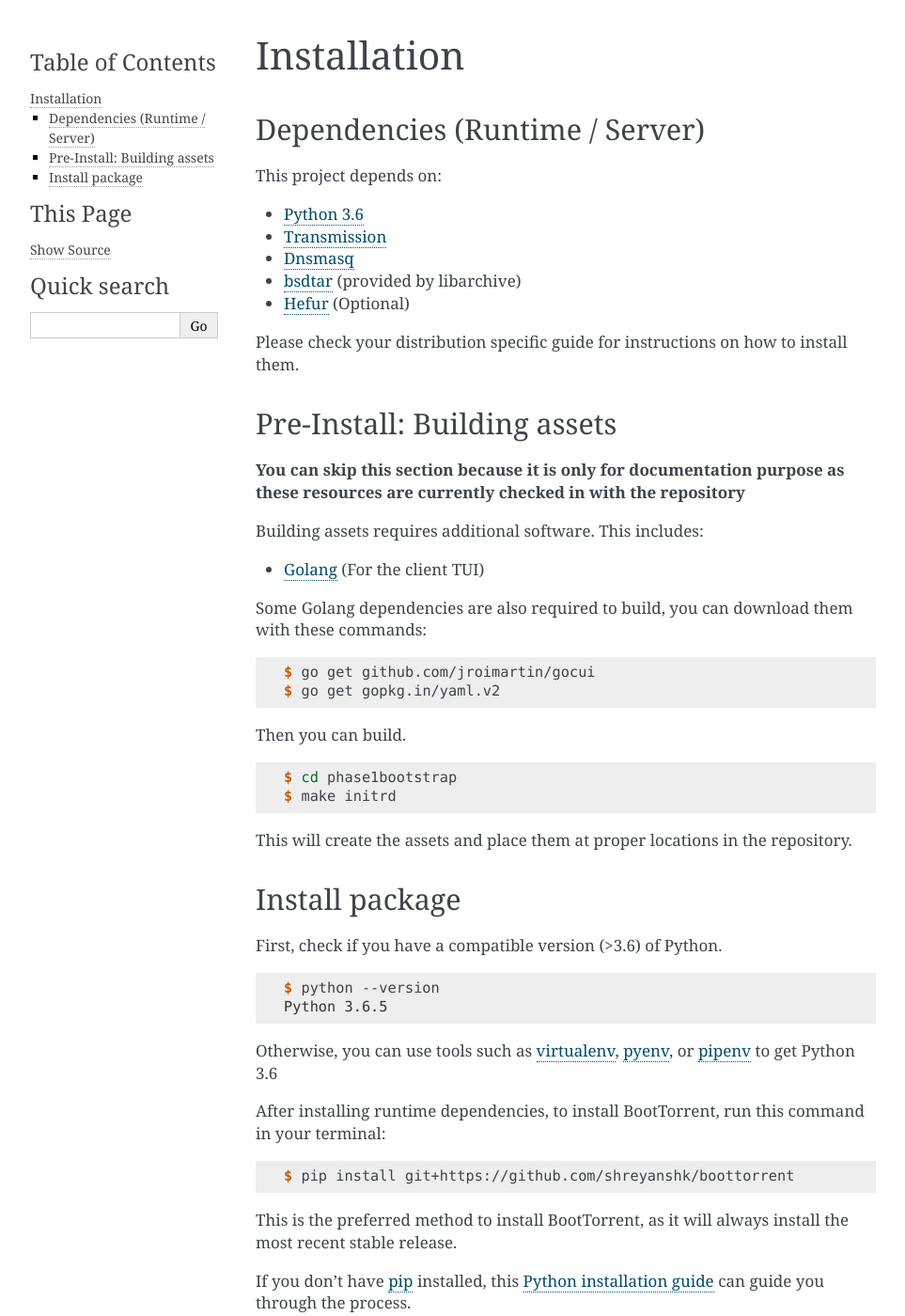
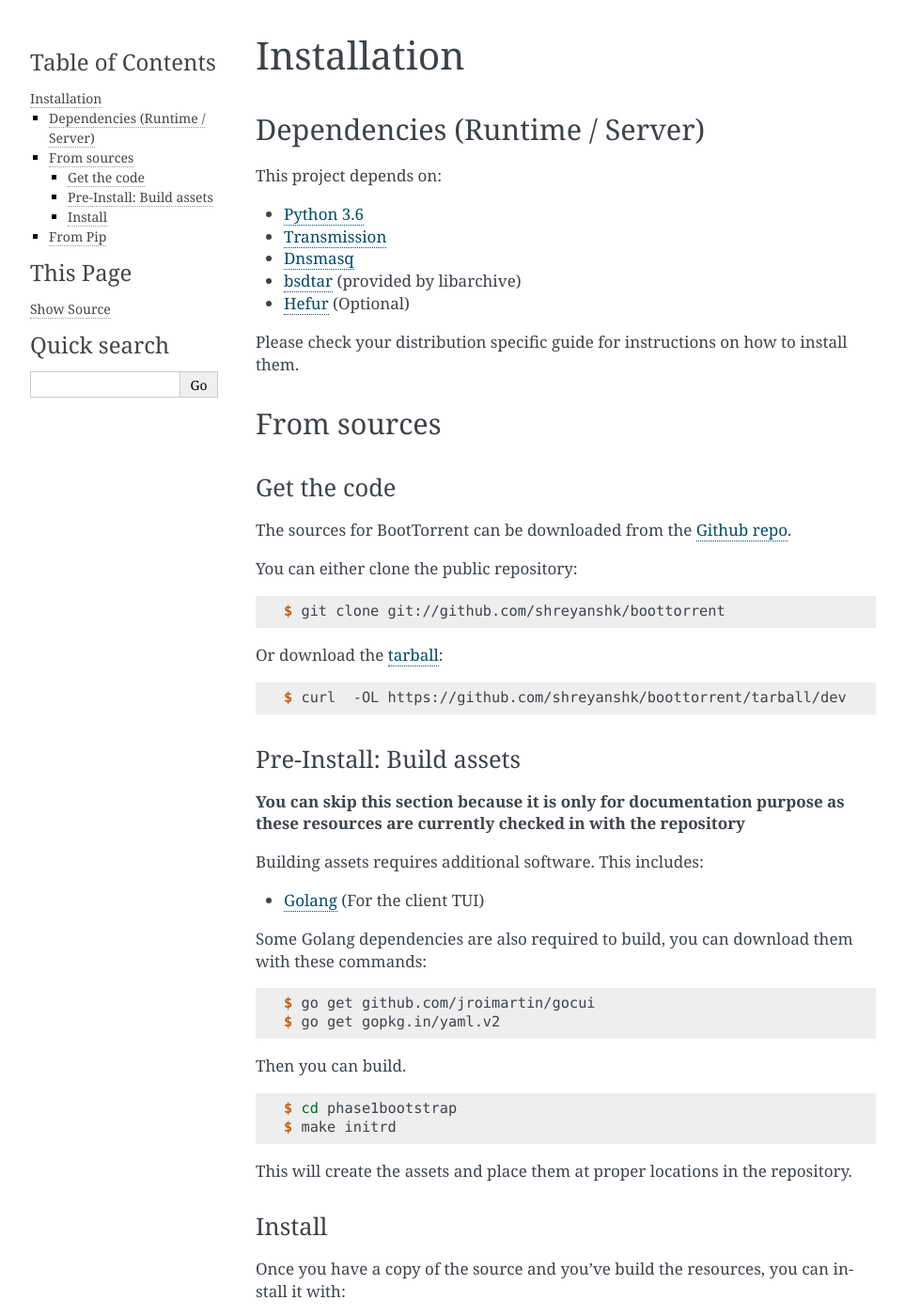
Before and after one commit to shreyanshk/boottorrent, a Sphinx documentation site: the page built from docs/installation.rst, in a window 1280 px wide and 1400 px high. Shown: the whole window at 94% size, without its empty margins (148-1111 px from the left). Built offline with Sphinx 7.4.7, drawn with Linux system fonts in a browser that asks for light colours; pages that are not in the unit, such as notebooks, are missing from menus; some of the changed text lies outside the part shown.

Commit message:
docs: installation: add from source as method

```diff
--- a/docs/installation.rst
+++ b/docs/installation.rst
@@ -27,8 +27,31 @@
 
 Please check your distribution specific guide for instructions on how to install them.
 
-Pre-Install: Building assets
-----------------------------
+From sources
+------------
+
+Get the code
+~~~~~~~~~~~~
+
+The sources for BootTorrent can be downloaded from the `Github repo`_.
+
+You can either clone the public repository:
+
+.. code-block:: console
+
+    $ git clone git://github.com/shreyanshk/boottorrent
+
+Or download the `tarball`_:
+
+.. code-block:: console
+
+    $ curl  -OL https://github.com/shreyanshk/boottorrent/tarball/dev
+
+.. _Github repo: https://github.com/shreyanshk/boottorrent
+.. _tarball: https://github.com/shreyanshk/boottorrent/tarball/dev
+
+Pre-Install: Build assets
+~~~~~~~~~~~~~~~~~~~~~~~~~
 
 **You can skip this section because it is only for documentation purpose as these resources are currently checked in with the repository**
 
@@ -54,8 +77,17 @@
 
 This will create the assets and place them at proper locations in the repository.
 
-Install package
----------------
+Install
+~~~~~~~
+
+Once you have a copy of the source and you've build the resources, you can install it with:
+
+.. code-block:: console
+
+    $ python setup.py install
+
+From Pip
+--------
 
 First, check if you have a compatible version (>3.6) of Python.
 
@@ -76,7 +108,7 @@
 
     $ pip install git+https://github.com/shreyanshk/boottorrent
 
-This is the preferred method to install BootTorrent, as it will always install the most recent stable release.
+This is the preferred method to install BootTorrent, as it will always install the most recent release.
 
 If you don't have `pip`_ installed, this `Python installation guide`_ can guide
 you through the process.
```
